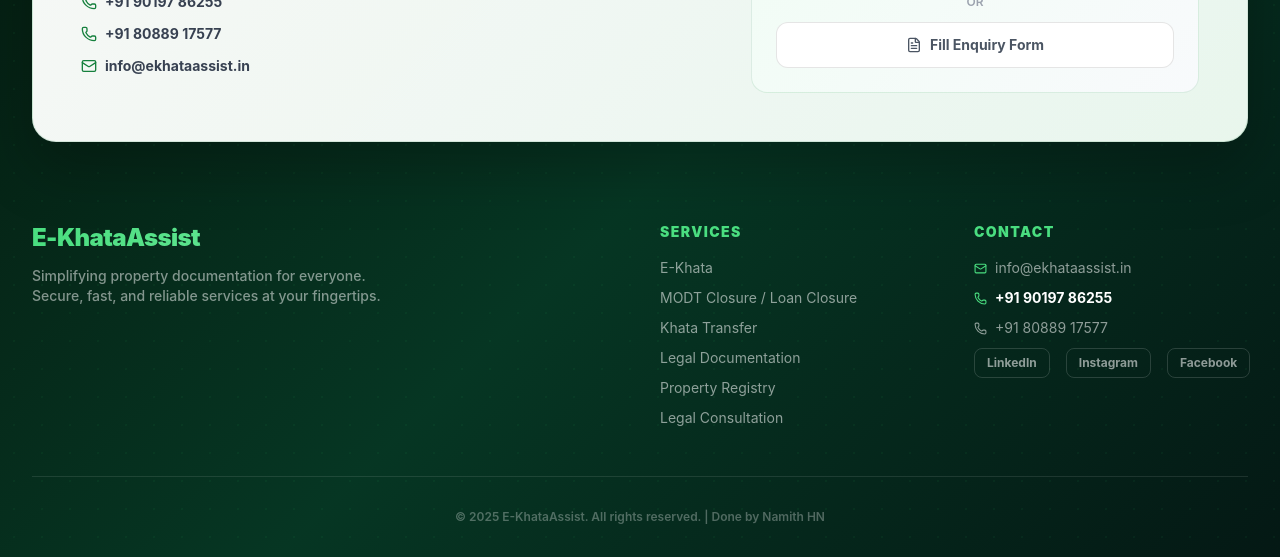
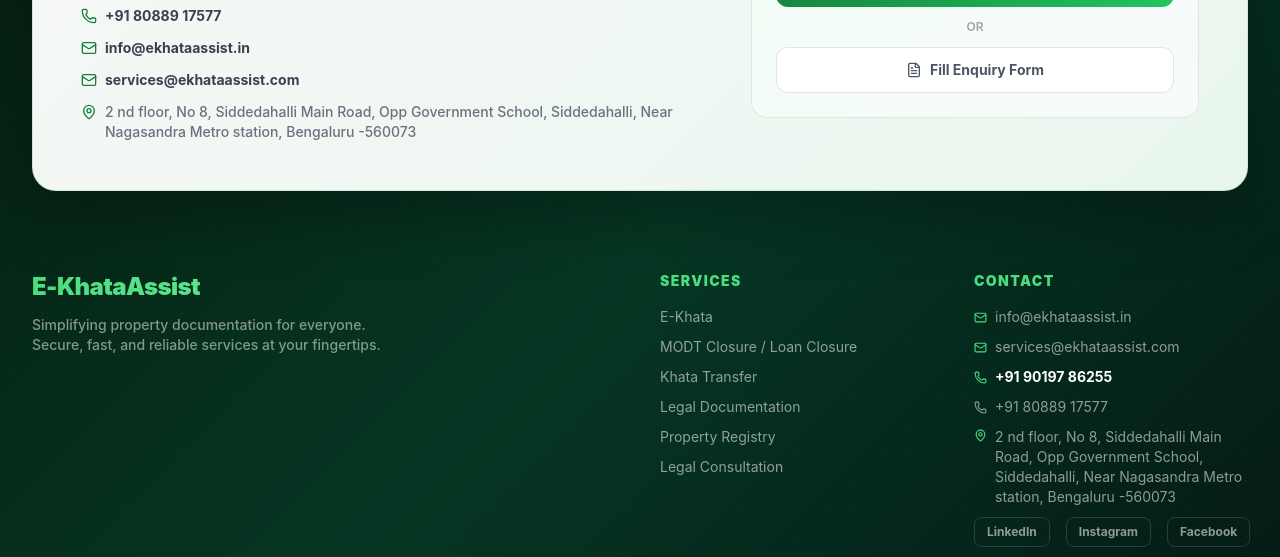
Before and after one commit to Namithhn025/E-KhataAssist, a React (Vite) app: page /services/bescom-services in a window 1280 px wide. Shown: the part 2108-2665 px from the top of the page. Built offline with nearby package versions, Linux system fonts and the light colour scheme; no server answers.

Commit message:
Add company physical address and secondary email address to footer and service details

```diff
--- a/src/components/Footer.jsx
+++ b/src/components/Footer.jsx
@@ -67,6 +67,13 @@
                                 <a href="mailto:info@ekhataassist.in" className="flex items-center gap-2 hover:text-primary transition-all font-bold">
                                     <Mail size={16} className="text-primary shrink-0" /> info@ekhataassist.in
                                 </a>
+                                <a href="mailto:services@ekhataassist.com" className="flex items-center gap-2 hover:text-primary transition-all font-bold">
+                                    <Mail size={16} className="text-primary shrink-0" /> services@ekhataassist.com
+                                </a>
+                                <div className="flex items-start gap-2 text-gray-500 font-medium">
+                                    <MapPin size={16} className="text-primary shrink-0 mt-0.5" />
+                                    <span>2 nd floor, No 8, Siddedahalli Main Road, Opp Government School, Siddedahalli, Near Nagasandra Metro station, Bengaluru -560073</span>
+                                </div>
                             </div>
                         </div>
 
@@ -152,8 +159,13 @@
                         <h5 className="font-black text-sm uppercase tracking-widest mb-4 text-green-400">Contact</h5>
                         <ul className="space-y-2.5 text-sm" style={{ color: 'rgba(255,255,255,0.55)' }}>
                             <li className="flex items-center gap-2"><Mail size={13} className="text-green-400" /> info@ekhataassist.in</li>
+                            <li className="flex items-center gap-2"><Mail size={13} className="text-green-400" /> services@ekhataassist.com</li>
                             <li className="flex items-center gap-2 font-bold text-white"><Phone size={13} className="text-green-400" /> +91 90197 86255</li>
                             <li className="flex items-center gap-2"><Phone size={13} /> +91 80889 17577</li>
+                            <li className="flex items-start gap-2">
+                                <MapPin size={13} className="text-green-400 shrink-0 mt-0.5" />
+                                <span>2 nd floor, No 8, Siddedahalli Main Road, Opp Government School, Siddedahalli, Near Nagasandra Metro station, Bengaluru -560073</span>
+                            </li>
                             <li className="flex gap-4 mt-5">
                                 <a href="https://www.linkedin.com/company/ekhataassist/" target="_blank" rel="noopener noreferrer"
                                     className="px-3 py-1.5 rounded-lg text-xs font-bold transition-all hover:bg-white/10 border"
--- a/src/components/ServiceDetail.jsx
+++ b/src/components/ServiceDetail.jsx
@@ -149,7 +149,7 @@
     const whatsappUrl = `https://wa.me/918088917577?text=${encodeURIComponent(shareMessage)}`;
     const emailSubject = `${service.title} - Document Submission | E-KhataAssist`;
     const emailBody = `Hi E-KhataAssist Team,\n\nI would like to avail the ${service.title} service.\n\nDocuments Required:\n• ${docsList}\n\nPlease guide me further.\n\nThank you.`;
-    const mailtoUrl = `mailto:info@ekhataassist.in?subject=${encodeURIComponent(emailSubject)}&body=${encodeURIComponent(emailBody)}`;
+    const mailtoUrl = `mailto:info@ekhataassist.in,services@ekhataassist.com?subject=${encodeURIComponent(emailSubject)}&body=${encodeURIComponent(emailBody)}`;
 
     return (
         <div className="min-h-screen bg-[#fcfdfd] pt-8 pb-20 animate-in fade-in slide-in-from-bottom-4 duration-700">
```
